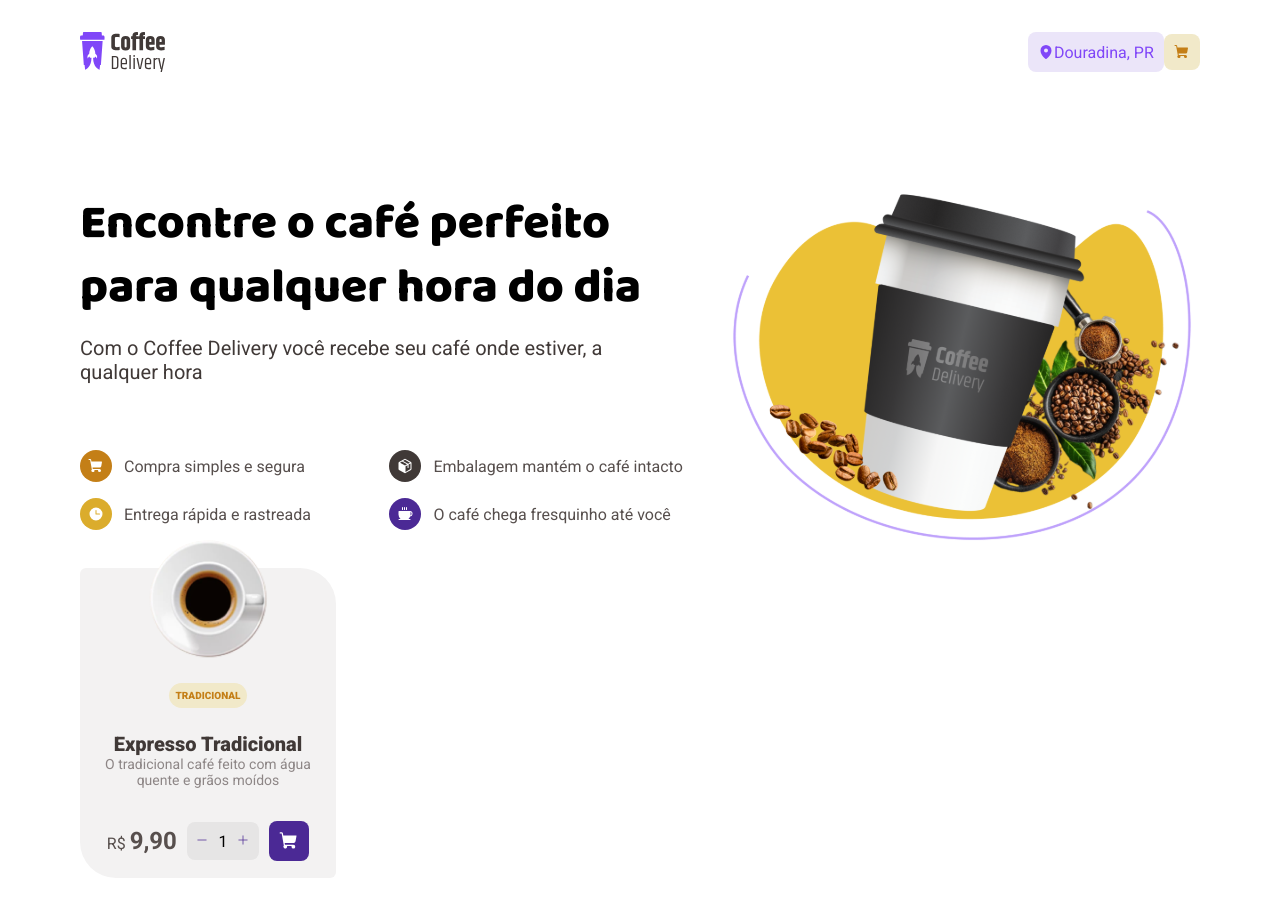
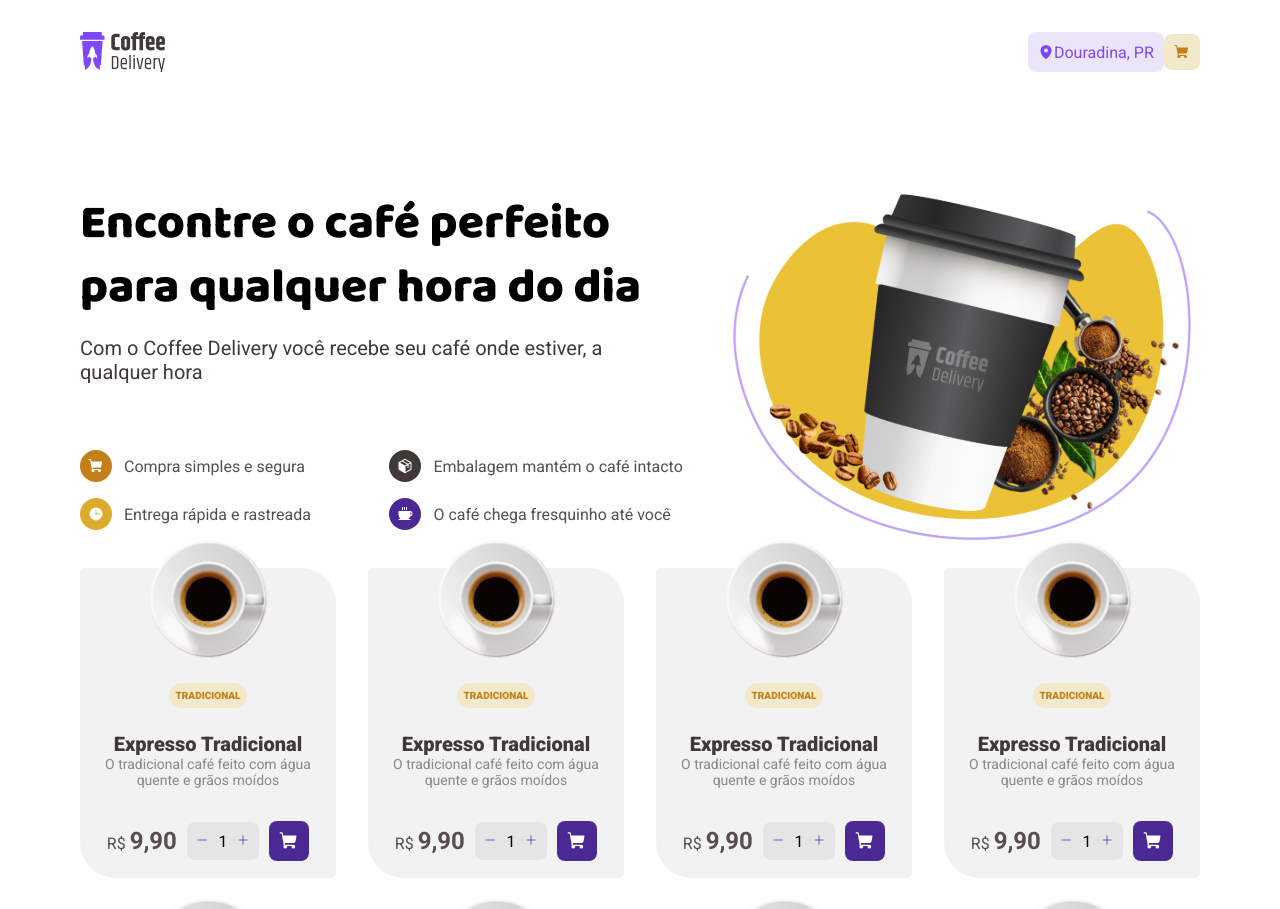
Before and after one commit to GiovanniBussola/coffee-delivery, a React (Vite) app: page / in a window 1280 px wide. Shown: the top 909 px of the page. Before the commit the page ends 878 px from the top, so only its background shows below. Built offline with nearby package versions, Linux system fonts and the light colour scheme.

Commit message:
feat: add styles for coffee group

```diff
--- a/src/pages/Home/index.tsx
+++ b/src/pages/Home/index.tsx
@@ -8,6 +8,7 @@ import {
   CoffeeCardBody,
   CoffeeCardHeader,
   ButtonGroup,
+  CoffeeCardsGroup,
 } from './styles'
 import {
   ShoppingCart,
@@ -25,6 +26,8 @@ import logo from '../../assets/logo.svg'
 import baseCoffee from '../../assets/base-coffee.png'
 
 export function Home() {
+  const products = [1, 2, 3, 4, 5, 6, 7, 8, 9, 10]
+
   return (
     <HomeContainer>
       <Container>
@@ -81,8 +84,10 @@ export function Home() {
 
           <img src={banner} alt="banner" width={476} height={400}></img>
         </main>
-        <div>
-          <CoffeeCard>
+        <CoffeeCardsGroup>
+          {products.map((value) => {
+            return (
+              <CoffeeCard key={value}>
                 <img src={baseCoffee} alt="Café base" />
                 <CoffeeCardHeader>
                   <span>TRADICIONAL</span>
@@ -110,7 +115,9 @@ export function Home() {
                   </ButtonWithIcon>
                 </CoffeeCardFooter>
               </CoffeeCard>
-        </div>
+            )
+          })}
+        </CoffeeCardsGroup>
       </Container>
     </HomeContainer>
   )
--- a/src/pages/Home/styles.ts
+++ b/src/pages/Home/styles.ts
@@ -130,6 +130,12 @@ export const CoffeeCard = styled.div`
   }
 `
 
+export const CoffeeCardsGroup = styled.div`
+  display: flex;
+  gap: 3rem 2rem;
+  flex-wrap: wrap;
+`
+
 export const CoffeeCardHeader = styled.div`
   span {
     font-size: 10px;
```
Lines whose indentation alone changed are shown as unchanged.
